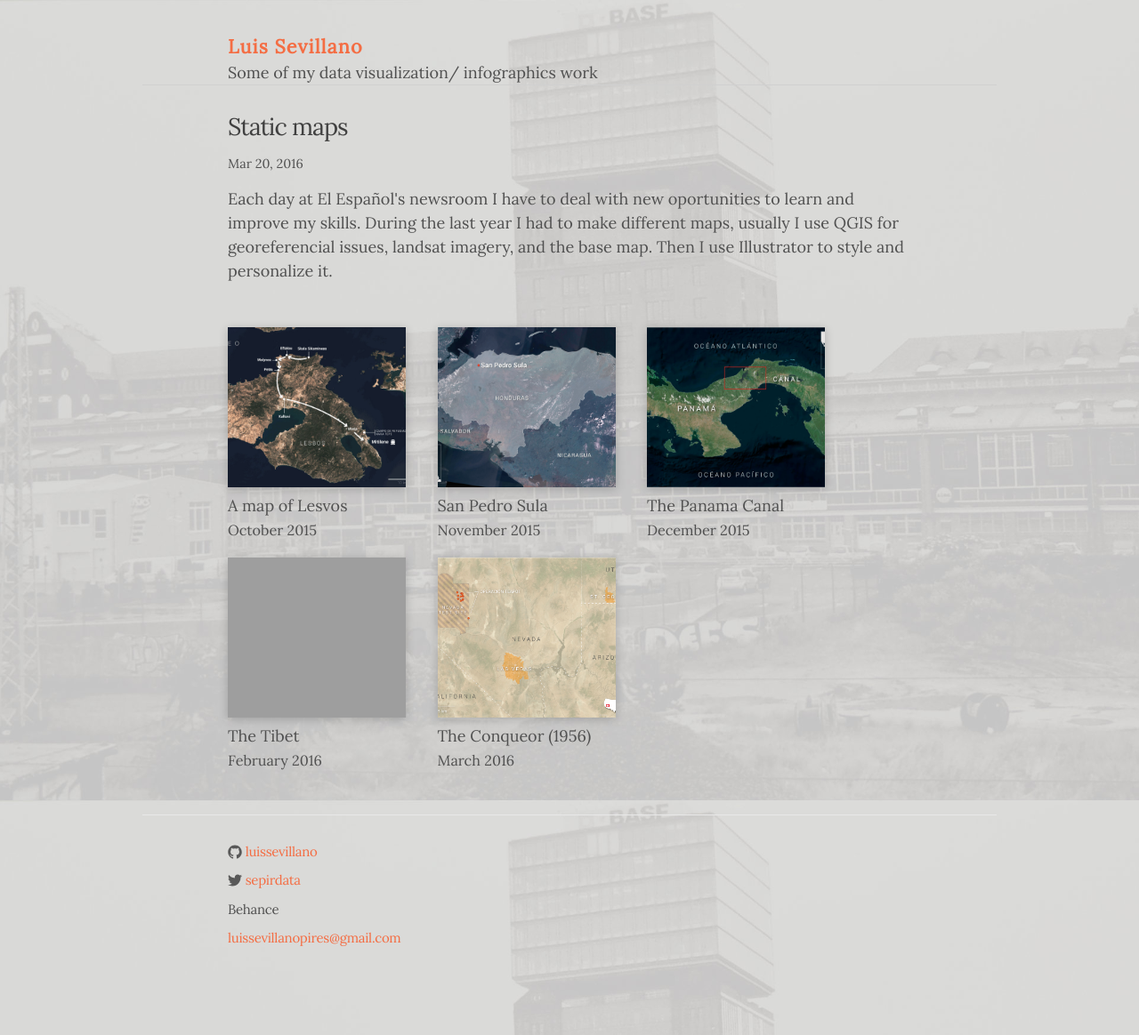
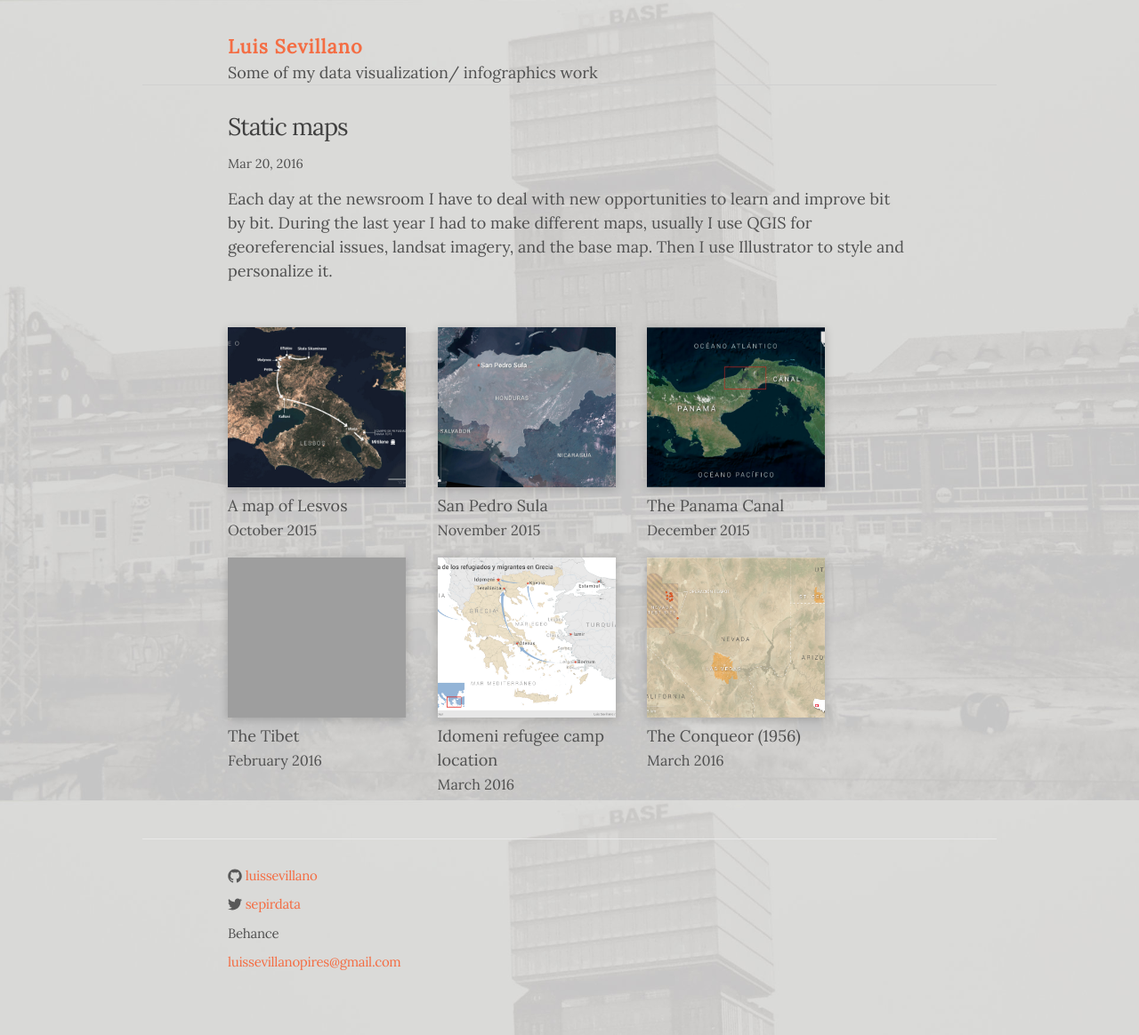
Before and after one commit to LuisSevillano/luissevillano.github.io, a Jekyll site: the page built from _posts/2016-03-20-static-maps.md, in a window 1280 px wide. Shown: the whole page at 89% size. Built offline with Jekyll 4.4.1, drawn with Linux system fonts in a browser that asks for light colours; grey boxes are pictures that could not be loaded.

Commit message:
adding new map

```diff
--- a/_posts/2016-03-20-static-maps.md
+++ b/_posts/2016-03-20-static-maps.md
@@ -8,7 +8,7 @@ permalink: static-maps
 <div class="row">
   <div class="twelve columns">
     <p>
-    Each day at El Español's newsroom I have to <a class="username link-no-icon" href="https://youtu.be/BoeStB36dic">deal with</a> new oportunities to learn and improve my skills. During the last year I had to make different maps, usually I use QGIS for georeferencial issues, landsat imagery, and the base map. Then I use Illustrator to style and personalize it.
+    Each day at the newsroom I have to <a class="username link-no-icon" href="https://youtu.be/BoeStB36dic">deal with</a> new opportunities to learn and improve bit by bit. During the last year I had to make different maps, usually I use QGIS for georeferencial issues, landsat imagery, and the base map. Then I use Illustrator to style and personalize it.
     </p>
   </div>
 </div>
@@ -47,6 +47,14 @@ permalink: static-maps
       </a>
     </li>
     <li class="gallery-item four columns ">
+      <a class="gallery-link" target="_blank" href="http://www.elespanol.com/mundo/20160307/107739538_0.html">
+        <div class="gallery-img" style="background-image: url('/img/refugees.jpg')">
+        </div>
+        <p class="gallery-article-title">Idomeni refugee camp location</p>
+        <span class="gallery-date">March 2016</span>
+      </a>
+    </li>
+    <li class="gallery-item four columns ">
       <a class="gallery-link" target="_blank" href="http://www.elespanol.com/ciencia/20160304/106989569_0.html">
         <div class="gallery-img" style="background-image: url('/img/manhattan-project.jpg')">
         </div>
```
Also changed, not shown: img/refugees.jpg (added).
